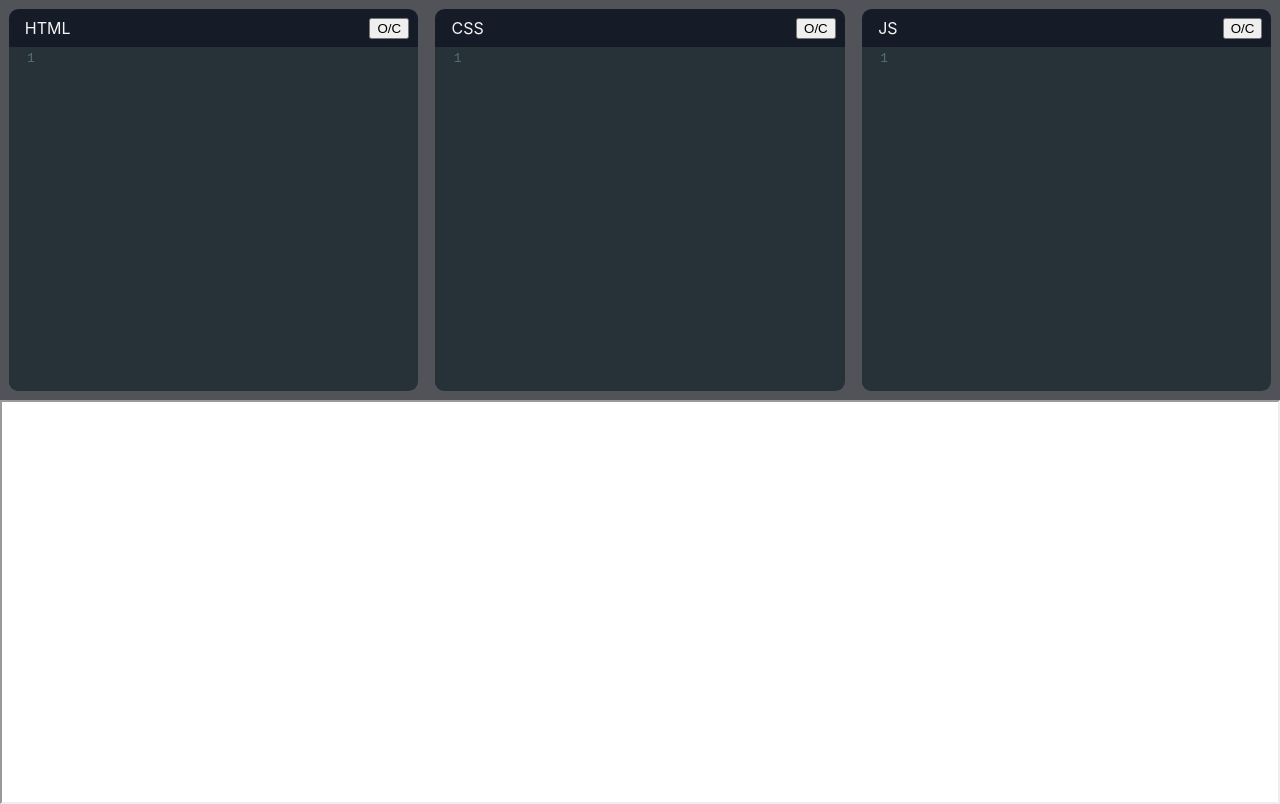
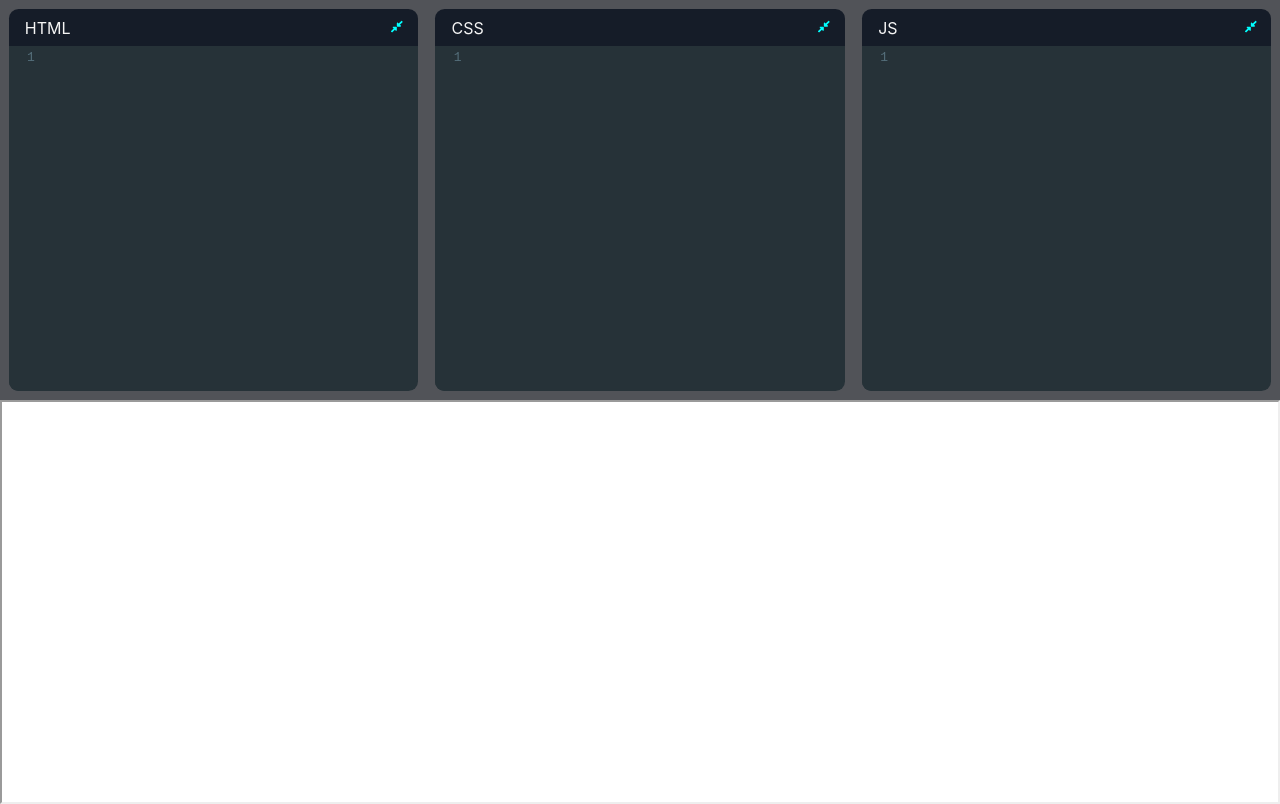
Before and after one commit to AtulSaini12/Online-Code-Editor, a React (Create React App) app: page / in a window 1280 px wide. Built offline with nearby package versions, Linux system fonts and the light colour scheme.

Commit message:
Added the expand collapse editor functionality to the button

```diff
--- a/package.json
+++ b/package.json
@@ -3,10 +3,10 @@
   "version": "0.1.0",
   "private": true,
   "dependencies": {
-    "@fortawesome/fontawesome-svg-core": "^1.2.31",
+    "@fortawesome/fontawesome-svg-core": "^1.2.36",
     "@fortawesome/free-brands-svg-icons": "^5.15.0",
-    "@fortawesome/free-solid-svg-icons": "^5.15.0",
-    "@fortawesome/react-fontawesome": "^0.1.11",
+    "@fortawesome/free-solid-svg-icons": "^5.15.4",
+    "@fortawesome/react-fontawesome": "^0.1.16",
     "@testing-library/jest-dom": "^5.15.0",
     "@testing-library/react": "^11.2.7",
     "@testing-library/user-event": "^12.8.3",
--- a/src/Components/Editor.jsx
+++ b/src/Components/Editor.jsx
@@ -1,4 +1,4 @@
-import React from "react";
+import React, { useState } from "react";
 //importing the required codemirror libraries
 import "codemirror/lib/codemirror.css";
 import "codemirror/theme/material.css";
@@ -7,17 +7,35 @@ import "codemirror/mode/javascript/javascript";
 import "codemirror/mode/css/css";
 
 import { Controlled as ControlledEditor } from "react-codemirror2";
+import { FontAwesomeIcon } from "@fortawesome/react-fontawesome";
+import { faExpandAlt, faCompressAlt } from "@fortawesome/free-solid-svg-icons";
 
 function Editor({ displayName, language, value, onChange }) {
+  const [open, setOpen] = useState(true);
+
   const handleBeforeChange = (editor, data, value) => {
     onChange(value);
   };
 
+  const handleOpenClose = () => {
+    if (open) {
+      setOpen(false);
+    } else {
+      setOpen(true);
+    }
+  };
+
   return (
-    <div className="editor-container">
+    <div className={`editor-container ${open ? "" : "closed"}`}>
       <div className="editor-heading">
         {displayName}
-        <button>O/C</button>
+        <button
+          className={`shrink-expand-btn ${open ? "close-btn" : "open-btn"}`}
+          type="button"
+          onClick={handleOpenClose}
+        >
+          <FontAwesomeIcon icon={open ? faCompressAlt : faExpandAlt} />
+        </button>
       </div>
       <ControlledEditor
         className="code-mirror-wrapper"
--- a/src/index.css
+++ b/src/index.css
@@ -50,3 +50,26 @@ code {
   border-bottom-right-radius: 0.6em;
   overflow: hidden;
 }
+
+.editor-container.closed {
+  flex-grow: 0;
+}
+
+.editor-container.closed .CodeMirror-scroll {
+  position: absolute;
+  overflow: hidden !important;
+}
+
+.shrink-expand-btn {
+  border: none;
+  background: none;
+  margin-left: 0.4rem;
+}
+
+.open-btn {
+  color: chartreuse;
+}
+
+.close-btn {
+  color: aqua;
+}
```
